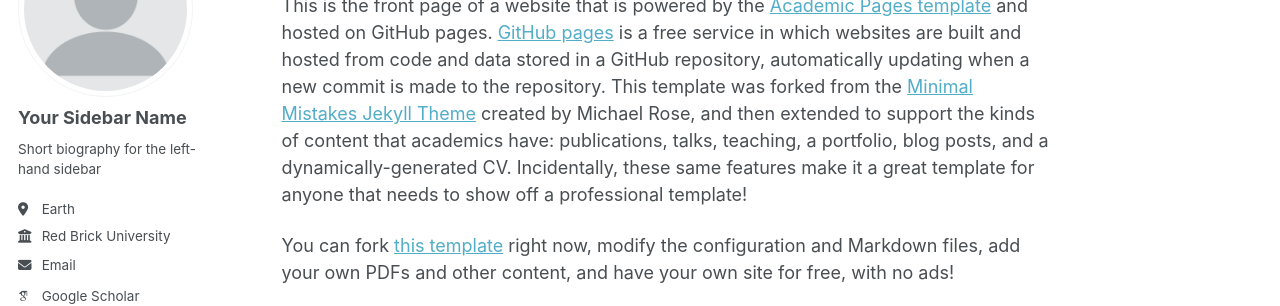
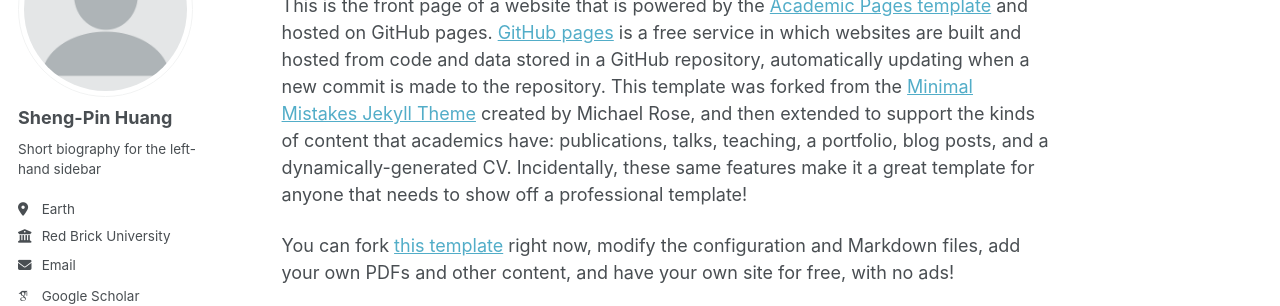
Before and after one commit to shengpinhuang/shengpinhuang.github.io, a Jekyll site: the page built from _pages/about.md, in a window 1280 px wide. Shown: the part 179-485 px from the top of the page. Built offline with Jekyll 4.4.1, drawn with Linux system fonts in a browser that asks for light colours; some web fonts are replaced; a script bundle is joined from its source files by our own code; library files that are not in the unit come from our copies.

Commit message:
Update _config.yml

```diff
--- a/_config.yml
+++ b/_config.yml
@@ -24,7 +24,7 @@ repository               : "academicpages/academicpages.github.io"
 author:
   # Biographic information
   avatar           : "profile.png"
-  name             : "Your Sidebar Name"
+  name             : "Sheng-Pin Huang"
   pronouns         : # example: "she/her"
   bio              : "Short biography for the left-hand sidebar"
   location         : "Earth"
```
